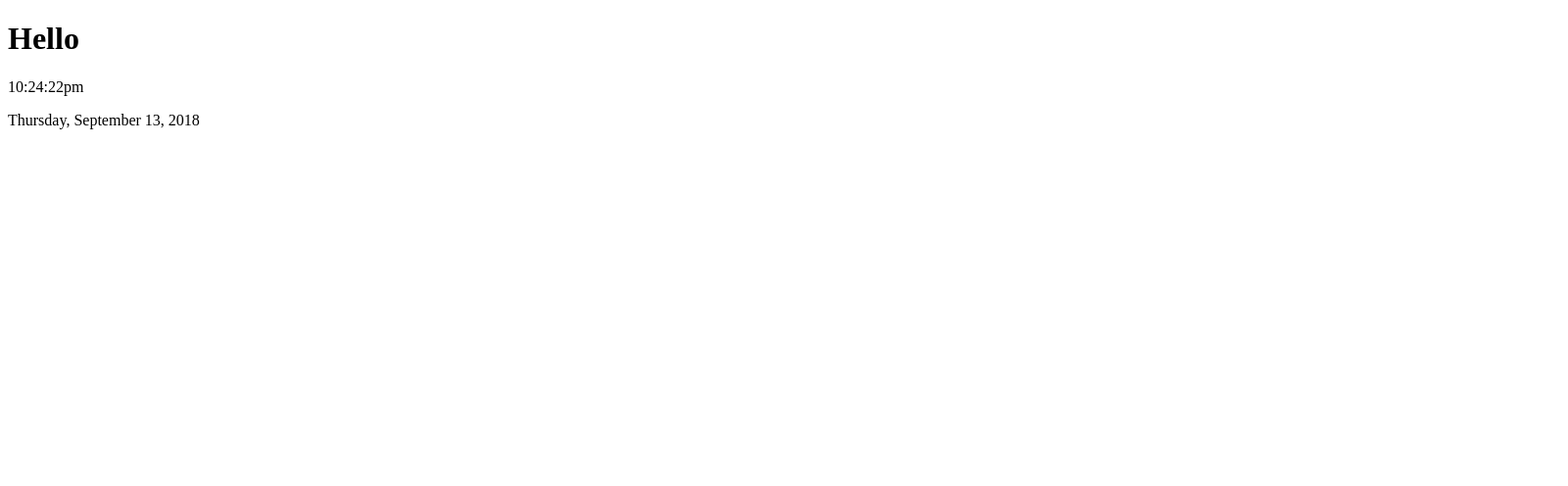
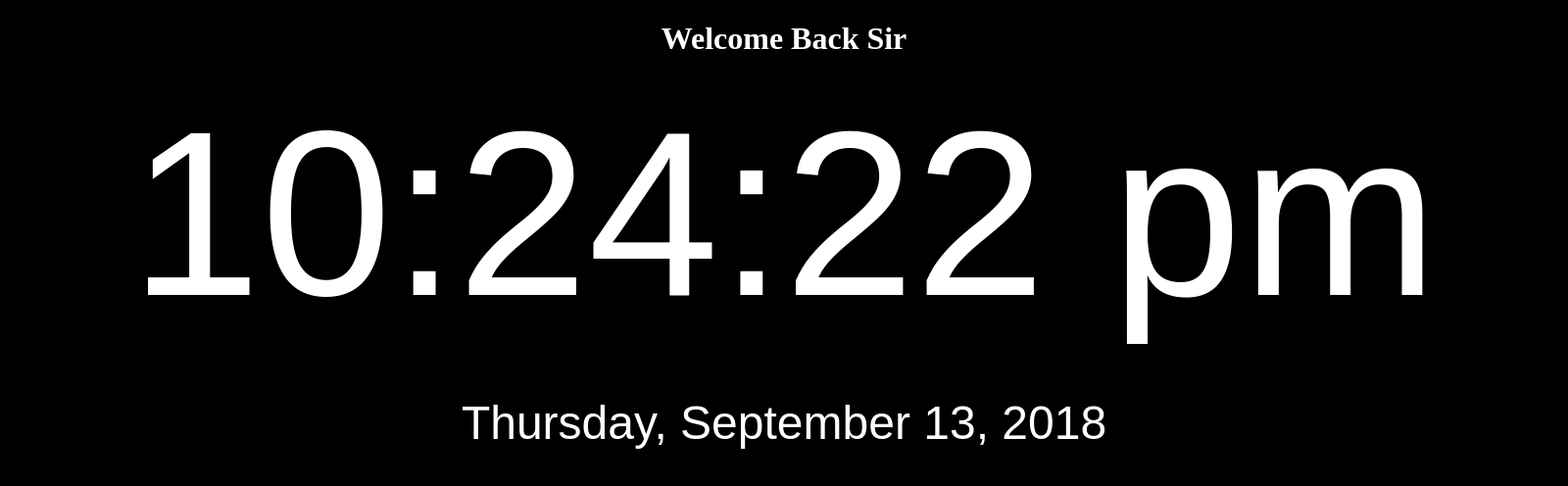
Before and after one commit to SKDragon/SmartMirror, an Electron app: page index.html in a window 1600 px wide. Shown: the whole page at 98% size. Drawn offline with Linux system fonts and the light colour scheme.

Commit message:
Refactor and add css
Refactored some variable names and added some basic css

```diff
--- a/clock.js
+++ b/clock.js
@@ -13,15 +13,15 @@ function startTime() {
       if (h>12){
         h = h-12;
       }
-  	document.getElementById('txt').innerHTML =
-  	h + ":" + m + ":" + s + "pm";
+  	document.getElementById('clock').innerHTML =
+  	h + ":" + m + ":" + s + " " + "pm";
   }
   else{
       if (h==0){
           h = 12;
       }
-  	document.getElementById('txt').innerHTML =
-  	h + ":" + m + ":" + s + "am";
+  	document.getElementById('clock').innerHTML =
+  	h + ":" + m + ":" + s + " " + "am";
   }
 
   document.getElementById('date').innerHTML = n;
--- /dev/null
+++ b/css/index.css
@@ -0,0 +1,16 @@
+body{
+  text-align: center;
+  color: white;
+  background-color: black;
+}
+
+
+
+.clock_date{
+  font-size: 3em;
+  font-family: fantasy;
+}
+
+#clock{
+  font-size: 5em;
+}
--- a/index.html
+++ b/index.html
@@ -3,16 +3,17 @@
     <head>
         <meta charset="utf-8">
         <title>SmartMirror</title>
+        <link rel="stylesheet" type="text/css" href="css/index.css">
     </head>
     <body>
-        <h1>Hello</h1>
+        <h1>Welcome Back Sir</h1>
         <div class="upper">
 
         </div>
 
         <div class="middle">
           <div class="clock_date">
-              <div id="txt"></div>
+              <div id="clock"></div>
               <p id="date"></p>
           </div>
         </div>
```
Also changed, not shown: README.md.
